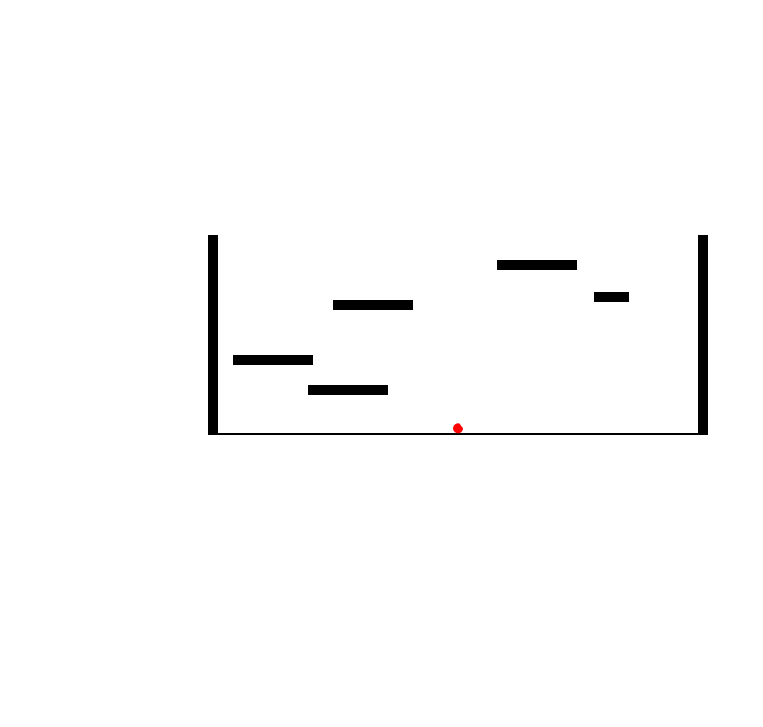
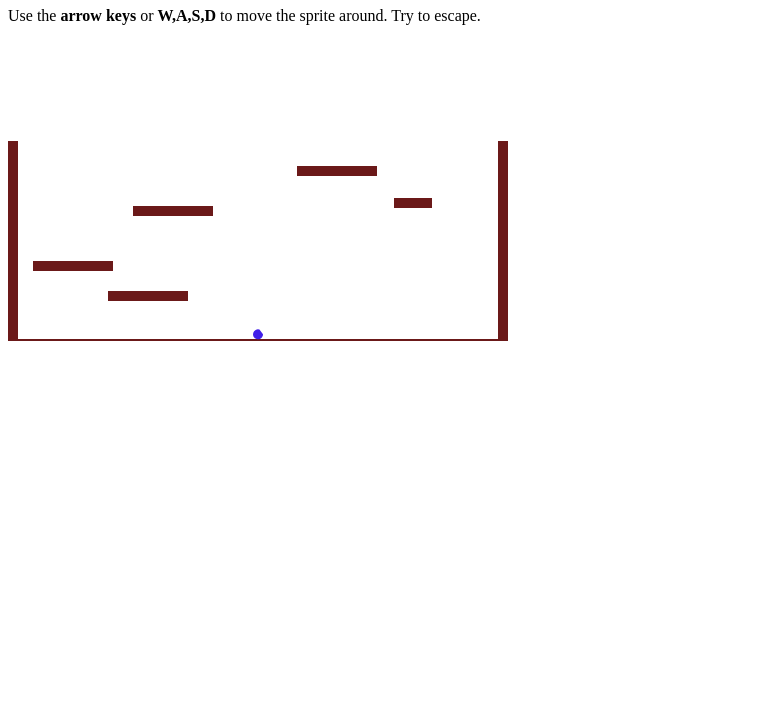
Before and after one commit to JeremyDurnell/platform.escape, a website: page site/index.html in a window 1280 px wide. Shown: the part 73-800 px from the top of the page, without its empty margins (0-763 px from the left). Drawn offline with Linux system fonts and the light colour scheme.

Commit message:
minor tweaks and styling changes

```diff
--- a/site/index.html
+++ b/site/index.html
@@ -2,9 +2,13 @@
 <html lang="en">
 	<head>
 		<meta charset="utf-8">
-		<title>Simple Canvas Game</title>
+        <link rel="stylesheet" type="text/css" href="css/style.css"/>
+		<title>Platform Escape</title>
 	</head>
-	<body>
-		<script src="js/game.js"></script>
-	</body>
+    <body>
+        <h1>Platform Escape</h1>
+        <p>Use the <b>arrow keys</b> or <b>W,A,S,D</b> to move the sprite around. Try to escape.</p>
+        <canvas id="theCanvas"></canvas>
+        <script src="js/game.js"></script>
+    </body>
 </html>
--- a/site/js/game.js
+++ b/site/js/game.js
@@ -3,7 +3,7 @@
     window.requestAnimationFrame = requestAnimationFrame;
 })();
 
-var canvas = document.createElement("canvas"),
+var canvas = document.getElementById("theCanvas"),
     ctx = canvas.getContext("2d"),
     width = 600,
     height = 300,
@@ -27,12 +27,12 @@ boxes.push({x: 25, y: 220, width: 80, height: 10});
 boxes.push({x: 100, y: 250, width: 80, height: 10});
 boxes.push({x: 125, y: 165, width: 80, height: 10});
 boxes.push({x: 289, y: 125, width: 80, height: 10});
-boxes.push({x: 386, y: 157, width: 35, height: 10});
+boxes.push({x: 386, y: 157, width: 38, height: 10});
 
-canvas.setAttribute("style", "margin:200px");
+
 canvas.width = width;
 canvas.height = height;
-document.body.appendChild(canvas);
+
 
 function update() {
     if (keys[38] || keys[32] || keys[87]) {
@@ -59,7 +59,7 @@ function update() {
     contestant.velocityX *= friction;
     contestant.velocityY += gravity;
     ctx.clearRect(0, 0, width, height);
-    ctx.fillStyle = "black";
+    ctx.fillStyle = "rgb(107,25,25)";
     ctx.beginPath();
     contestant.grounded = false;
 
@@ -78,9 +78,9 @@ function update() {
         }
     }
 
-    for (var i = 0; i < winBoxes.length; i++) {
-        if (collisionCheck(contestant, winBoxes[i])) {
-            score++
+    for (var k = 0; k < winBoxes.length; k++) {
+        if (collisionCheck(contestant, winBoxes[k])) {
+            score++;
             contestant.x = (width - 100) / 2;
             contestant.y = height - 15;
         }
@@ -95,7 +95,7 @@ function update() {
     contestant.x += contestant.velocityX;
     contestant.y += contestant.velocityY;
     ctx.fill();
-    ctx.fillStyle = "red";
+    ctx.fillStyle = "rgb(64,31,232)";
     ctx.beginPath();
     ctx.arc(contestant.x, contestant.y, contestant.width, contestant.height, 0, 2 * Math.PI, false);
     ctx.fill();
```
Also changed, not shown: README.md.
